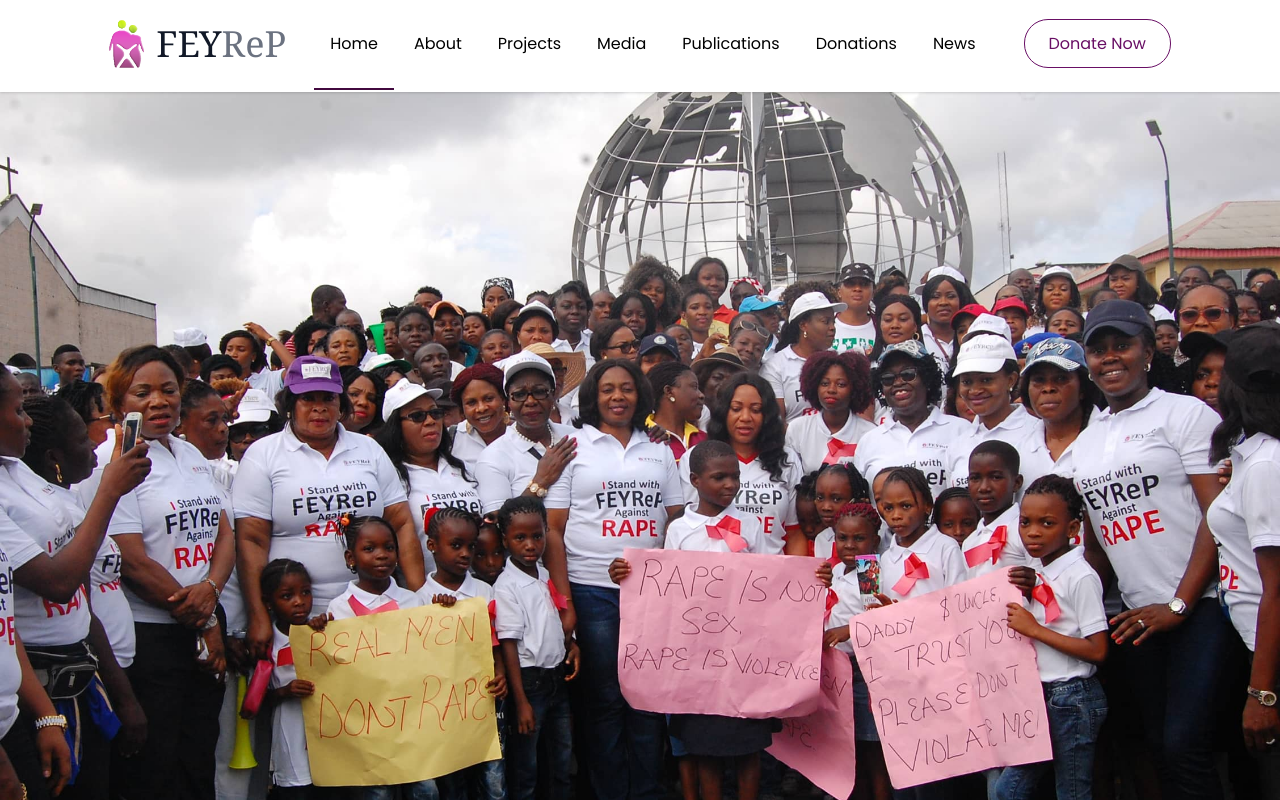
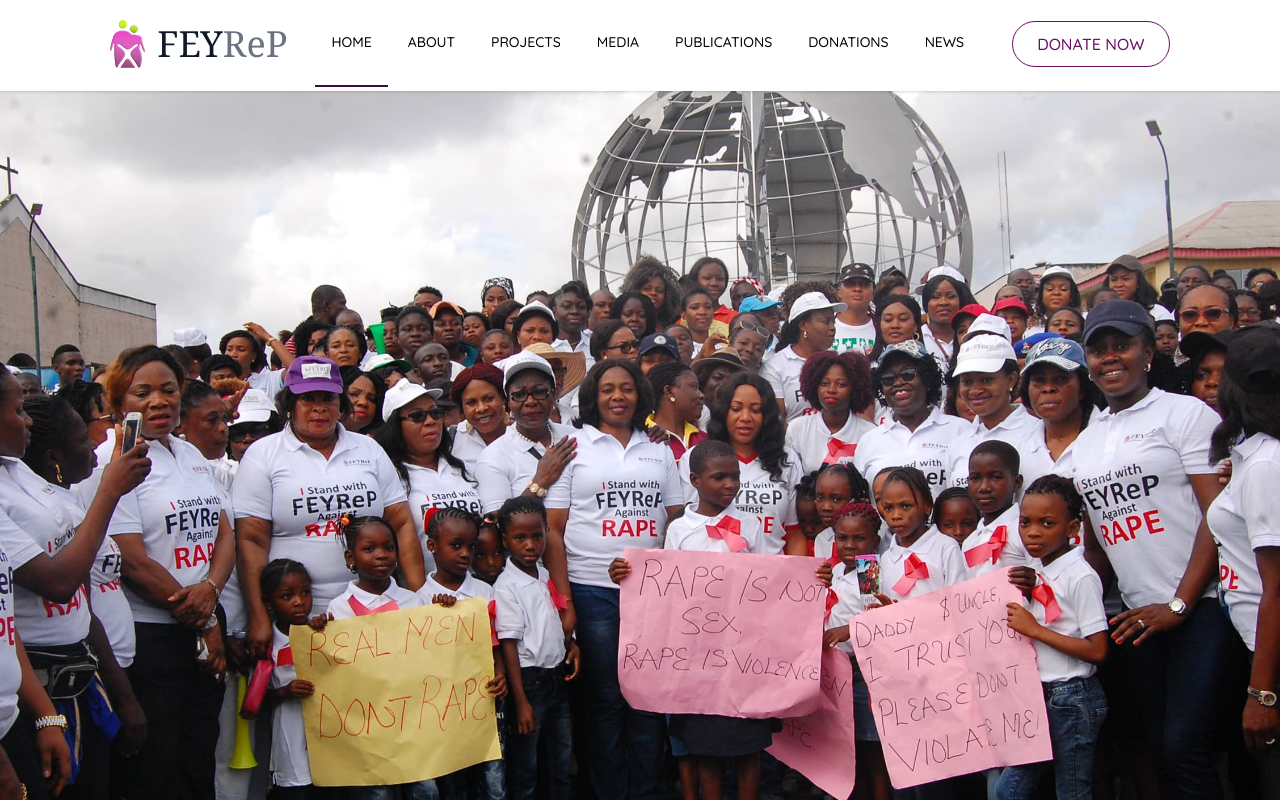
Before and after one commit to NzakiCodes/feyrep-next, a Next.js app: page / in a window 1280 px wide. Shown: the top 800 px of the page. Built offline with nearby package versions, Linux system fonts and the light colour scheme.

Commit message:
fixed button issues

```diff
--- a/components/navbar.jsx
+++ b/components/navbar.jsx
@@ -26,7 +26,7 @@
                 </div>
                 <div className=" hidden xl:block xlg:col-span-1">
                     <div className=" my-8 mx-4 px-4">
-                        <a href="/donate" className="fw-donate-btn">Donate Now</a>
+                        <a href="/donate" className="fw-donate-btn hover:text-secondary-200 hover:border-secondary-200">Donate Now</a>
                     </div>
                 </div>
                 <div className="sm:col-span-7 lg:hidden ">
--- a/styles/globals.css
+++ b/styles/globals.css
@@ -21,14 +21,14 @@
 .nav-buttons a {
   @apply px-4 py-8 hover:text-primary-200;
 }
-.fw-donate-btn .nav-buttons a {
+.fw-donate-btn, .nav-buttons a {
   font-weight: 500 !important;
   text-transform: uppercase;
   font-family: "Quicksand", sans-serif;
   font-size: 14px;
 }
 .fw-donate-btn {
-  @apply sm:text-base transition px-6 py-3  border-primary-200 text-primary-200 border rounded-3xl hover:border-primary hover:text-primary;
+  @apply sm:text-base transition px-6 py-3  border-primary-200 text-primary-200 border rounded-3xl hover:border-primary hover:text-primary
 }
 .nav-buttons a:not(.home-btn) {
   @apply border-b-2 border-transparent hover:border-primary transition;
```
